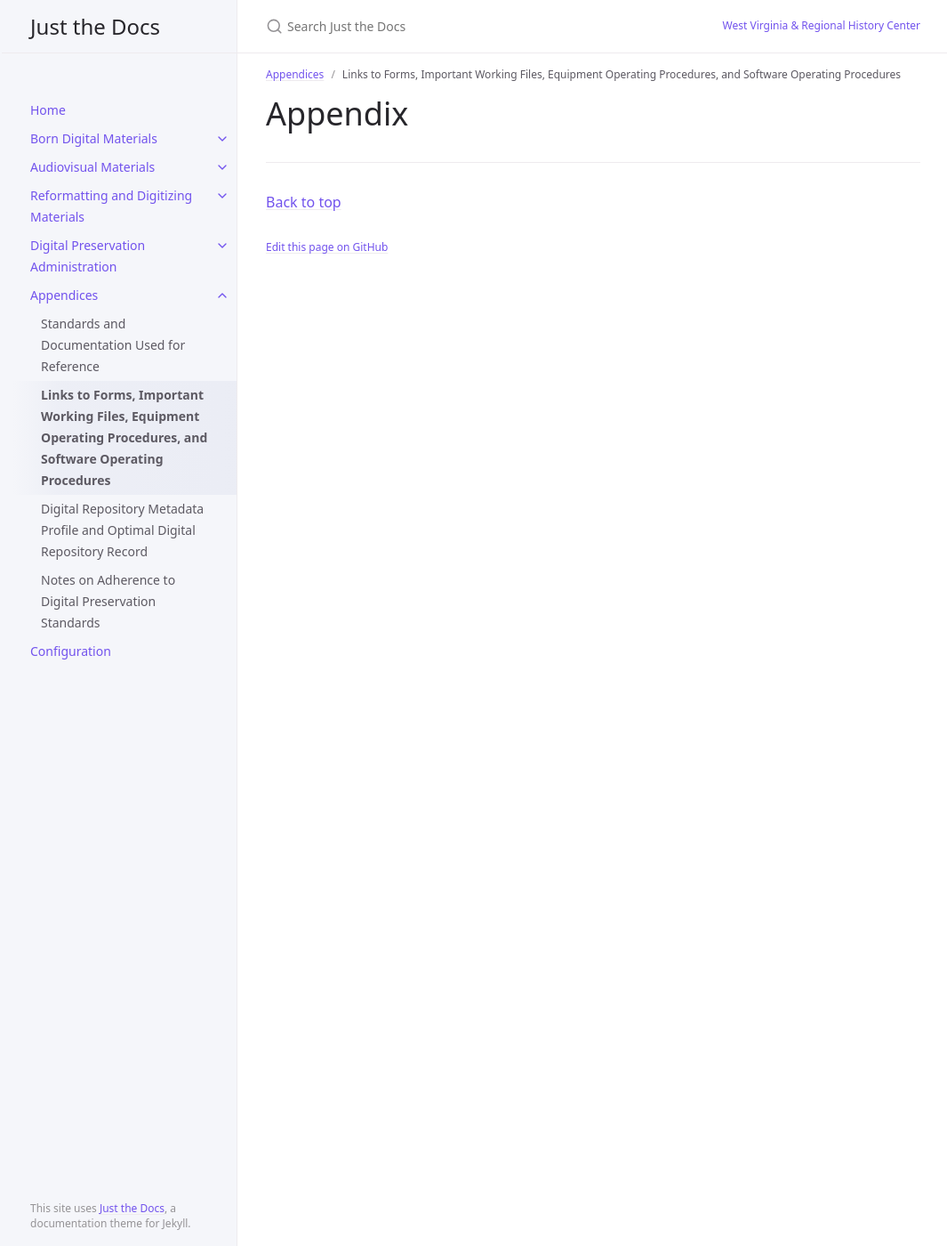
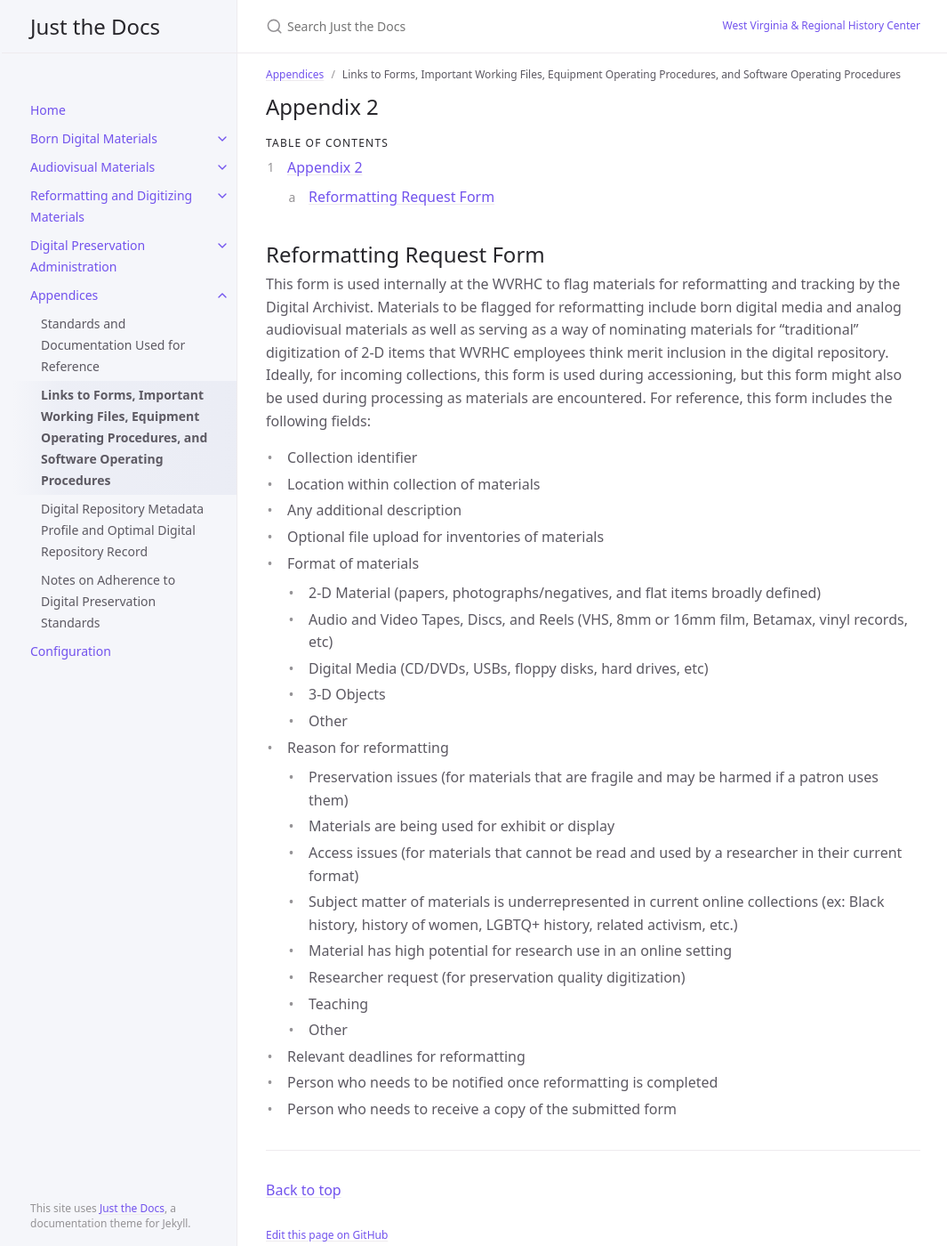
Before and after one commit to elizajames/digital-preservation-documentation, a Jekyll site: the page built from docs/Appendices/appendix2.md, in a window 1280 px wide and 1400 px high. Shown: the whole window at 89% size, without its empty margins (105-1170 px from the left). Built offline with Jekyll 4.4.1, drawn with Linux system fonts in a browser that asks for light colours.

Commit message:
trying some linking

```diff
--- a/docs/Appendices/appendix2.md
+++ b/docs/Appendices/appendix2.md
@@ -5,4 +5,37 @@ parent: Appendices
 nav_order: 2
 ---
 
-# Appendix
+# Appendix 2
+{: .fs-6 .fw-300 }
+
+## Table of contents
+{: .no_toc .text-delta }
+
+1. TOC
+{:toc}
+
+## Reformatting Request Form
+This form is used internally at the WVRHC to flag materials for reformatting and tracking by the Digital Archivist. Materials to be flagged for reformatting include born digital media and analog audiovisual materials as well as serving as a way of nominating materials for "traditional" digitization of 2-D items that WVRHC employees think merit inclusion in the digital repository. Ideally, for incoming collections, this form is used during accessioning, but this form might also be used during processing as materials are encountered. For reference, this form includes the following fields:
+
+- Collection identifier
+- Location within collection of materials
+- Any additional description
+- Optional file upload for inventories of materials
+- Format of materials
+    - 2-D Material (papers, photographs/negatives, and flat items broadly defined)
+    - Audio and Video Tapes, Discs, and Reels (VHS, 8mm or 16mm film, Betamax, vinyl records, etc)
+    - Digital Media (CD/DVDs, USBs, floppy disks, hard drives, etc)
+    - 3-D Objects
+    - Other
+- Reason for reformatting
+    - Preservation issues (for materials that are fragile and may be harmed if a patron uses them)
+    - Materials are being used for exhibit or display
+    - Access issues (for materials that cannot be read and used by a researcher in their current format)
+    - Subject matter of materials is underrepresented in current online collections (ex: Black history, history of women, LGBTQ+ history, related activism, etc.)
+    - Material has high potential for research use in an online setting
+    - Researcher request (for preservation quality digitization)
+    - Teaching
+    - Other
+- Relevant deadlines for reformatting
+- Person who needs to be notified once reformatting is completed
+- Person who needs to receive a copy of the submitted form
```
Also changed, not shown: docs/Born-Digital-Materials/accessioning.md (+9 -1 lines).
